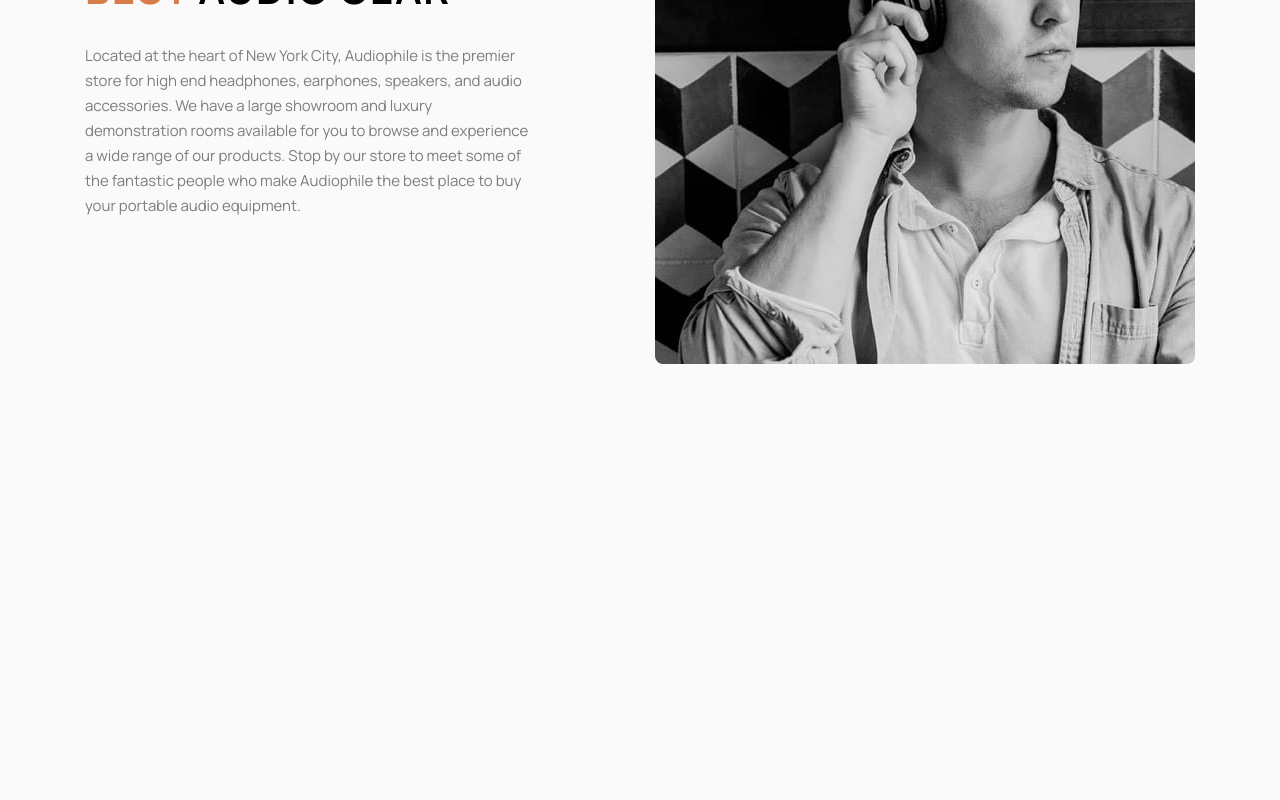
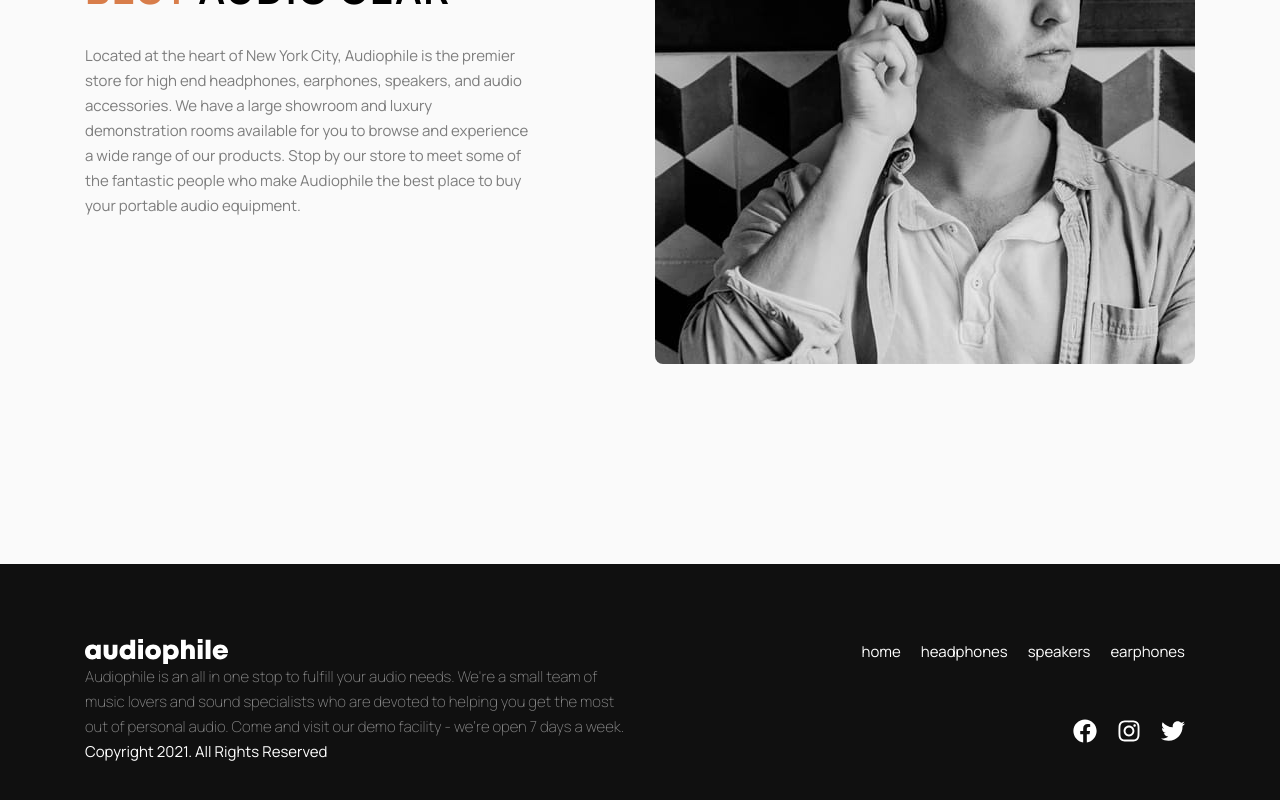
Before and after one commit to Junjiequan/audiophile-ecommerce-website, a React (Create React App) app: page / in a window 1280 px wide. Shown: the part 3020-3820 px from the top of the page. Before the commit the page ends 3584 px from the top, so only its background shows below. Built offline with nearby package versions, Linux system fonts and the light colour scheme.

Commit message:
footer 70%

```diff
--- a/package.json
+++ b/package.json
@@ -11,6 +11,7 @@
     "gh-pages": "^3.2.3",
     "react": "^17.0.2",
     "react-dom": "^17.0.2",
+    "react-icons": "^4.2.0",
     "react-router-dom": "^5.2.0",
     "react-scripts": "4.0.3",
     "styled-components": "^5.3.0",
--- a/src/Constants.js
+++ b/src/Constants.js
@@ -11,7 +11,8 @@ export const COLORS={
 }
 
 export const SPACE={
-    navContainer:`3.2rem 2.4rem 3.6rem 2.4rem`,
+    navDeskContainerPadding:`3.2rem 2.4rem 3.6rem 2.4rem`,
+    FootDeskContainerPadding:`7.5rem 0 4.8rem`,
     container:`0 2.4rem`,
     navHeight:`9.6rem`,
     productList:`20rem 0 16.8rem`,
--- /dev/null
+++ b/src/components/Footer/FooterElements.js
@@ -0,0 +1,56 @@
+import Styled from 'styled-components';
+import { COLORS,WIDTH,SPACE,TRANSITION } from '../../Constants'
+
+export const FooterContainer = Styled.footer`
+    display:flex;
+    justify-content:center;
+    background: ${COLORS.blackLight};
+    padding:${SPACE.FootDeskContainerPadding};
+    color:${COLORS.white};
+`
+export const FooterWrapper = Styled.div`
+    display:flex;
+    flex-direction:column;
+    width:100%;
+    margin:${SPACE.wrapper};
+    max-width:${WIDTH.desktop};
+`
+export const FooterLinks = Styled.div`
+    display:flex;
+    justify-content:space-between;
+`
+export const FooterLogo = Styled.a`
+    cursor:pointer;
+`
+export const LogoImg = Styled.img`
+    pointer-events:none;
+    max-width:100%;
+`
+export const FooterNav = Styled.div`
+    display:flex;
+`
+export const FooterNavLink = Styled.div`
+    cursor:pointer;
+    padding:0 1rem;
+`
+export const FooterInfo = Styled.p`
+    max-width:54rem;
+    font-weight:200;
+    opacity:0.5;
+`
+export const FooterEnder = Styled.div`
+    display:flex;
+    justify-content:space-between;
+`
+export const CopyRight = Styled.p``
+export const FooterIcons = Styled.div`
+    transform:translateY(-2rem);
+`
+export const FooterIcon = Styled.a`
+    margin:0 1rem;
+    transition:all ${TRANSITION.ease};
+    font-size:2.4rem;
+    &:hover{
+        color:${COLORS.brownDark}
+    }
+`
--- a/src/components/Footer/index.js
+++ b/src/components/Footer/index.js
@@ -1,10 +1,57 @@
 import React from 'react'
+import Logo from '../../assets/shared/desktop/logo.svg'
+import {
+    FaFacebook,
+    FaInstagram,
+    FaTwitter
+} from 'react-icons/fa'
+import {
+    FooterContainer,
+    FooterWrapper,
+    FooterLinks,
+    FooterLogo,
+    LogoImg,
+    FooterNav,
+    FooterNavLink,
+    FooterInfo,
+    FooterEnder,
+    CopyRight,
+    FooterIcons,
+    FooterIcon
+} from './FooterElements'
+
 
 const Footer = () => {
     return (
-        <div>
-
-        </div>
+        <FooterContainer>
+            <FooterWrapper>
+                <FooterLinks>
+                    <FooterLogo>
+                        <LogoImg src={Logo} alt="audiophile logo" />
+                    </FooterLogo>
+                    <FooterNav>
+                        <FooterNavLink tabIndex="0" aria-label="link to home">home</FooterNavLink>
+                        <FooterNavLink tabIndex="0" aria-label="link to #">headphones</FooterNavLink>
+                        <FooterNavLink tabIndex="0" aria-label="link to #">speakers</FooterNavLink>
+                        <FooterNavLink tabIndex="0" aria-label="link to #">earphones</FooterNavLink>
+                    </FooterNav>
+                </FooterLinks>
+                <FooterInfo>
+                    Audiophile is an all in one stop to fulfill your audio needs.
+                    We're a small team of music lovers and sound specialists
+                    who are devoted to helping you get the most out of personal audio.
+                    Come and visit our demo facility - we’re open 7 days a week.
+                </FooterInfo>
+                <FooterEnder>
+                    <CopyRight>Copyright 2021. All Rights Reserved</CopyRight>
+                    <FooterIcons>
+                        <FooterIcon href="#" rel="noopener noreferrer nofollow"><FaFacebook /></FooterIcon>
+                        <FooterIcon href="#" rel="noopener noreferrer nofollow"><FaInstagram /></FooterIcon>
+                        <FooterIcon href="#" rel="noopener noreferrer nofollow"><FaTwitter /></FooterIcon>
+                    </FooterIcons>
+                </FooterEnder>
+            </FooterWrapper>
+        </FooterContainer>
     )
 }
 
--- a/src/components/Header/HeaderElements.js
+++ b/src/components/Header/HeaderElements.js
@@ -22,7 +22,7 @@ export const HeaderContainer = Styled.header`
     background:${prop=> prop.bgColor};
     display:flex;
     justify-content:center;
-    padding:${SPACE.navContainer};
+    padding:${SPACE.navDeskContainerPadding};
     z-index:2;
 `
 export const HeaderWrapper = Styled.div`
--- a/src/components/Header/index.js
+++ b/src/components/Header/index.js
@@ -18,6 +18,9 @@ const Header = () => {
                     <LogoImg src={Logo} alt="audiophile logo"/>
                 </HeaderLogo>
                 <HeaderNav>
+
+                    {/* REMINDER : TabIndex is just for testing porpuse! remove it on final version  */}
+
                     <HeaderNavLink tabIndex="0" >home</HeaderNavLink>
                     <HeaderNavLink tabIndex="0" >headphones</HeaderNavLink>
                     <HeaderNavLink tabIndex="0" >speakers</HeaderNavLink>
--- a/src/pages/Home.js
+++ b/src/pages/Home.js
@@ -3,6 +3,8 @@ import Hero from '../components/Hero'
 import HomeMain from '../components/Main/HomeMain'
 import Banner from '../components/Banner'
 import ProductList from '../components/ProductList'
+import Footer from '../components/Footer'
+
 const Home = () => {
     return (
         <>
```
Also changed, not shown: 2 other files (tests, documents, lock files or other folders).
